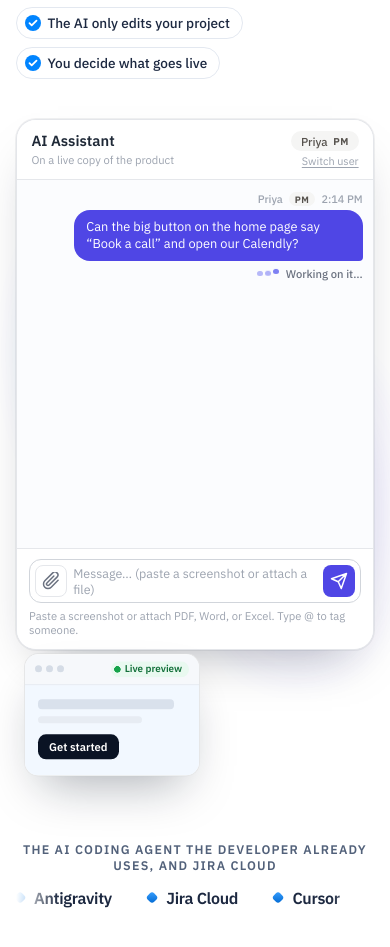
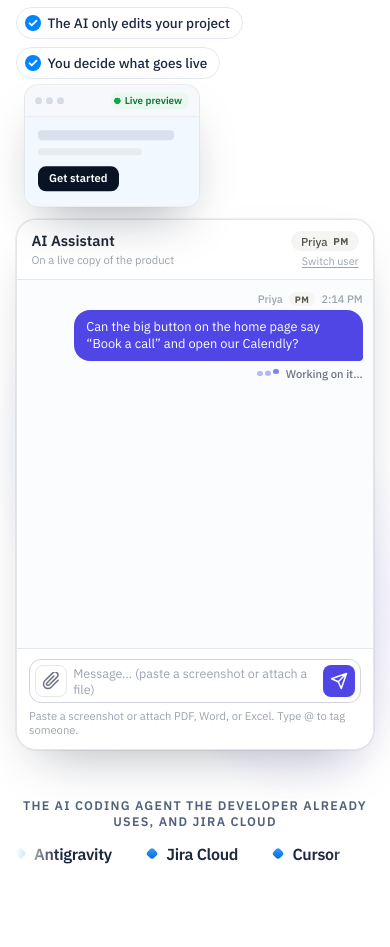
Before and after one commit to Lanatus-Systems/maintainer-pro-marketing, a Next.js app: page / in a window 390 px wide. Shown: the part 1008-1955 px from the top of the page. Built offline with nearby package versions, Linux system fonts and the light colour scheme; no server answers.

Commit message:
home: move the live-preview card to the top-left
Hang the floating "Live preview" mock off the top-left corner of the
hero chat so the hero can fit in one view, without covering the
thread, composer, or Book a walkthrough button.

```diff
--- a/src/components/butterneck-theme.css
+++ b/src/components/butterneck-theme.css
@@ -1037,8 +1037,6 @@ html[data-app="butterneck"] {
   /* Hero stage: chat mockup plus a floating live-preview card. */
   & .bn-stage {
     position: relative;
-    /* Room under the chat for the hanging live-preview card, plus a little gap. */
-    margin-bottom: 9.5rem;
     transform: perspective(1100px) rotateX(var(--bn-rx, 0deg)) rotateY(var(--bn-ry, 0deg));
     transform-style: preserve-3d;
     transition: transform 0.4s var(--ease);
@@ -1063,8 +1061,8 @@ html[data-app="butterneck"] {
   & .bn-mini {
     position: absolute;
     left: -2.25rem;
-    /* Sit below the chat composer; 9rem leaves a small gap under the panel. */
-    bottom: -9rem;
+    /* Hang off the top-left corner, just clear of the chat header (~2px gap at rest). */
+    top: -7.8rem;
     width: 13.5rem;
     border: 1px solid rgb(10 19 36 / 10%);
     border-radius: 14px;
@@ -1262,12 +1260,13 @@ html[data-app="butterneck"] {
   html[data-app="butterneck"] {
     & .bn-mini {
       left: -0.5rem;
-      bottom: -8.5rem;
+      top: -7.8rem;
       width: 12rem;
     }
 
     & .bn-stage {
-      margin-bottom: 9rem;
+      /* gap (2.5rem) plus this margin clears the hanging card and the 10px float. */
+      margin-top: 6.25rem;
     }
 
     & .bn-stage-glow {
```
